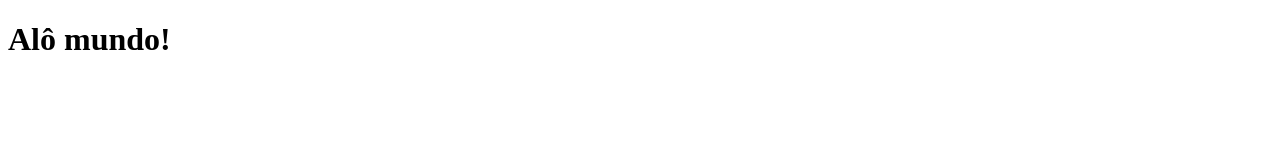
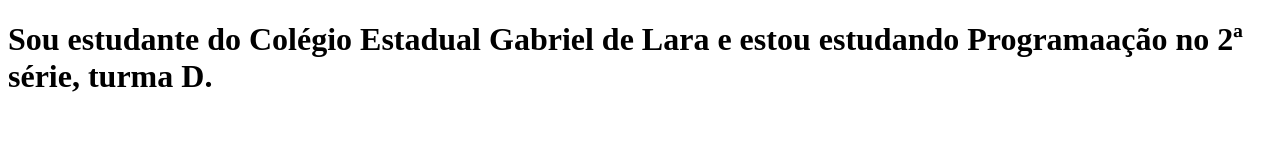
Before and after one commit to josegarciamachado-oss/segundo-repositorio, a plain HTML site: page index.html in a window 1280 px wide. Drawn offline with Linux system fonts and the light colour scheme.

```diff
--- a/index.html
+++ b/index.html
@@ -3,9 +3,9 @@
 <head>
     <meta charset="UTF-8">
     <meta name="viewport" content="width=device-width, initial-scale=1.0">
-    <title>Document</title>
+    <title>José Carlos Garcia Machado</title>
 </head>
 <body>
-    <h1>Alô mundo!</h1>
+    <h1>Sou estudante do Colégio  Estadual Gabriel de Lara e estou estudando Programaação no 2ª série, turma D.</h1>
 </body>
 </html>
```
